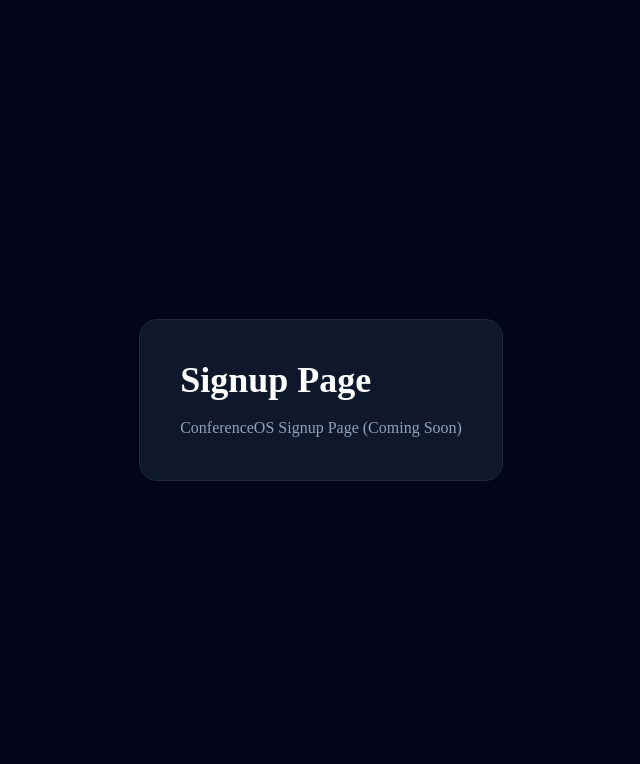
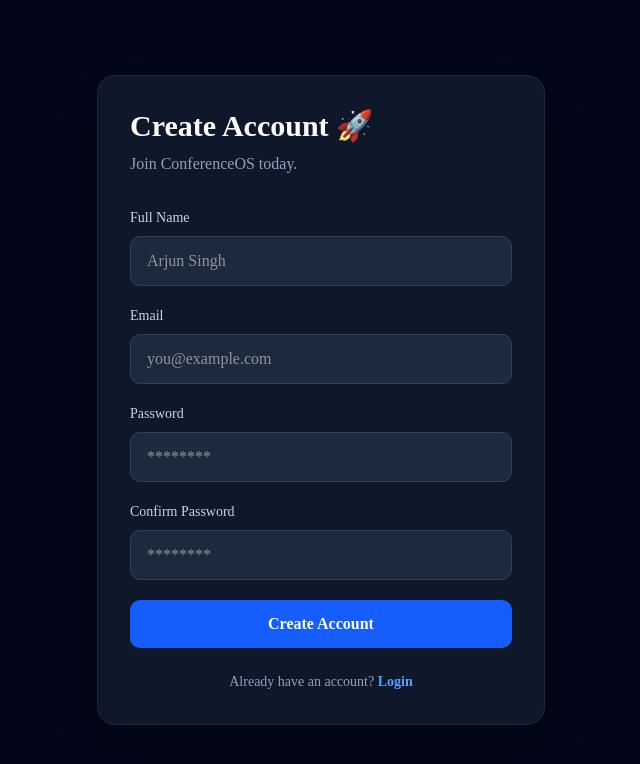
Before and after one commit to arjunsinghmokawat-design/conference-os, a Next.js app: page /signup in a window 1280 px wide. Shown: the top 764 px of the page, without its empty margins (319-959 px from the left). Built offline with nearby package versions, Linux system fonts and the light colour scheme.

Commit message:
feat: implement working user signup

```diff
--- a/app/signup/page.tsx
+++ b/app/signup/page.tsx
@@ -1,12 +1,177 @@
+"use client";
+
+import { useState } from "react";
+import { useRouter } from "next/navigation";
+import Link from "next/link";
+
 export default function SignupPage() {
+  const router = useRouter();
+
+  const [name, setName] = useState("");
+  const [email, setEmail] = useState("");
+  const [password, setPassword] = useState("");
+  const [confirmPassword, setConfirmPassword] = useState("");
+
+  const [loading, setLoading] = useState(false);
+  const [message, setMessage] = useState("");
+  const [error, setError] = useState("");
+
+  async function handleSignup(e: React.FormEvent) {
+    e.preventDefault();
+
+    setError("");
+    setMessage("");
+
+    if (!name || !email || !password || !confirmPassword) {
+      setError("Please fill all fields.");
+      return;
+    }
+
+    if (password !== confirmPassword) {
+      setError("Passwords do not match.");
+      return;
+    }
+
+    try {
+      setLoading(true);
+
+      const res = await fetch("/api/auth/signup", {
+        method: "POST",
+        headers: {
+          "Content-Type": "application/json",
+        },
+        body: JSON.stringify({
+          name,
+          email,
+          password,
+        }),
+      });
+
+      const data = await res.json();
+
+      if (!res.ok) {
+        setError(data.message);
+        return;
+      }
+
+      setMessage("Account created successfully!");
+
+      setTimeout(() => {
+        router.push("/login");
+      }, 2000);
+
+    } catch {
+      setError("Something went wrong.");
+    } finally {
+      setLoading(false);
+    }
+  }
+
   return (
-    <main className="min-h-screen flex items-center justify-center bg-slate-950 text-white">
-      <div className="rounded-2xl border border-slate-800 bg-slate-900 p-10">
-        <h1 className="text-4xl font-bold">Signup Page</h1>
+    <main className="flex min-h-screen items-center justify-center bg-slate-950 px-6">
+      <div className="w-full max-w-md rounded-2xl border border-slate-800 bg-slate-900 p-8 shadow-2xl">
 
-        <p className="mt-4 text-slate-400">
-          ConferenceOS Signup Page (Coming Soon)
+        <h1 className="text-3xl font-bold text-white">
+          Create Account 🚀
+        </h1>
+
+        <p className="mt-2 text-slate-400">
+          Join ConferenceOS today.
         </p>
+
+        <form
+          onSubmit={handleSignup}
+          className="mt-8 space-y-5"
+        >
+
+          <div>
+            <label className="mb-2 block text-sm text-slate-300">
+              Full Name
+            </label>
+
+            <input
+              type="text"
+              placeholder="Arjun Singh"
+              value={name}
+              onChange={(e) => setName(e.target.value)}
+              className="w-full rounded-lg border border-slate-700 bg-slate-800 px-4 py-3 text-white outline-none focus:border-blue-500"
+            />
+          </div>
+
+          <div>
+            <label className="mb-2 block text-sm text-slate-300">
+              Email
+            </label>
+
+            <input
+              type="email"
+              placeholder="you@example.com"
+              value={email}
+              onChange={(e) => setEmail(e.target.value)}
+              className="w-full rounded-lg border border-slate-700 bg-slate-800 px-4 py-3 text-white outline-none focus:border-blue-500"
+            />
+          </div>
+
+          <div>
+            <label className="mb-2 block text-sm text-slate-300">
+              Password
+            </label>
+
+            <input
+              type="password"
+              placeholder="********"
+              value={password}
+              onChange={(e) => setPassword(e.target.value)}
+              className="w-full rounded-lg border border-slate-700 bg-slate-800 px-4 py-3 text-white outline-none focus:border-blue-500"
+            />
+          </div>
+
+          <div>
+            <label className="mb-2 block text-sm text-slate-300">
+              Confirm Password
+            </label>
+
+            <input
+              type="password"
+              placeholder="********"
+              value={confirmPassword}
+              onChange={(e) => setConfirmPassword(e.target.value)}
+              className="w-full rounded-lg border border-slate-700 bg-slate-800 px-4 py-3 text-white outline-none focus:border-blue-500"
+            />
+          </div>
+
+          {error && (
+            <div className="rounded-lg bg-red-500/20 p-3 text-sm text-red-400">
+              {error}
+            </div>
+          )}
+
+          {message && (
+            <div className="rounded-lg bg-green-500/20 p-3 text-sm text-green-400">
+              {message}
+            </div>
+          )}
+
+          <button
+            type="submit"
+            disabled={loading}
+            className="w-full rounded-lg bg-blue-600 py-3 font-semibold text-white transition hover:bg-blue-700 disabled:opacity-50"
+          >
+            {loading ? "Creating Account..." : "Create Account"}
+          </button>
+
+        </form>
+
+        <p className="mt-6 text-center text-sm text-slate-400">
+          Already have an account?{" "}
+          <Link
+            href="/login"
+            className="font-semibold text-blue-400 hover:underline"
+          >
+            Login
+          </Link>
+        </p>
+
       </div>
     </main>
   );
```
Also changed, not shown: 1 other file (tests, documents, lock files or other folders).
